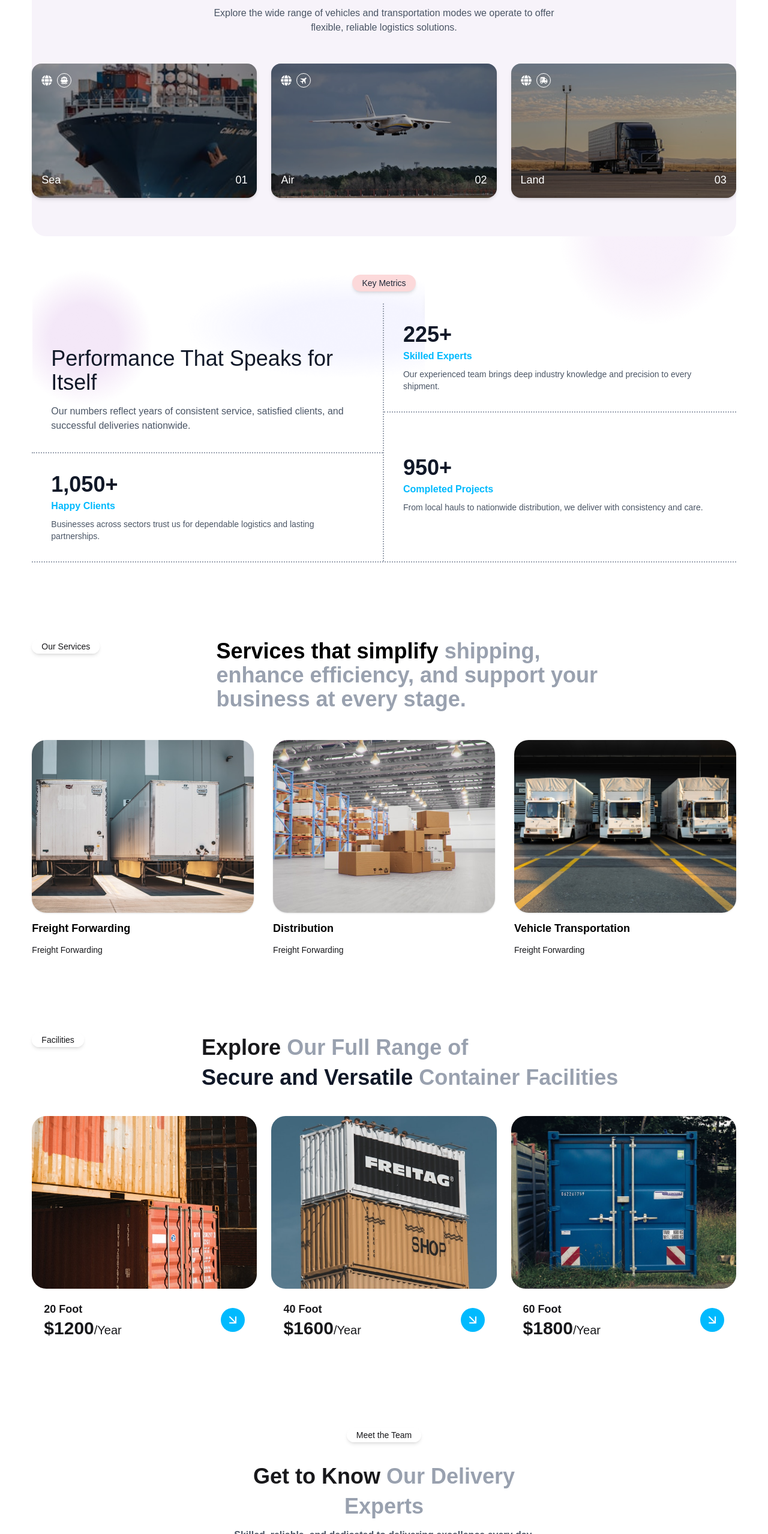
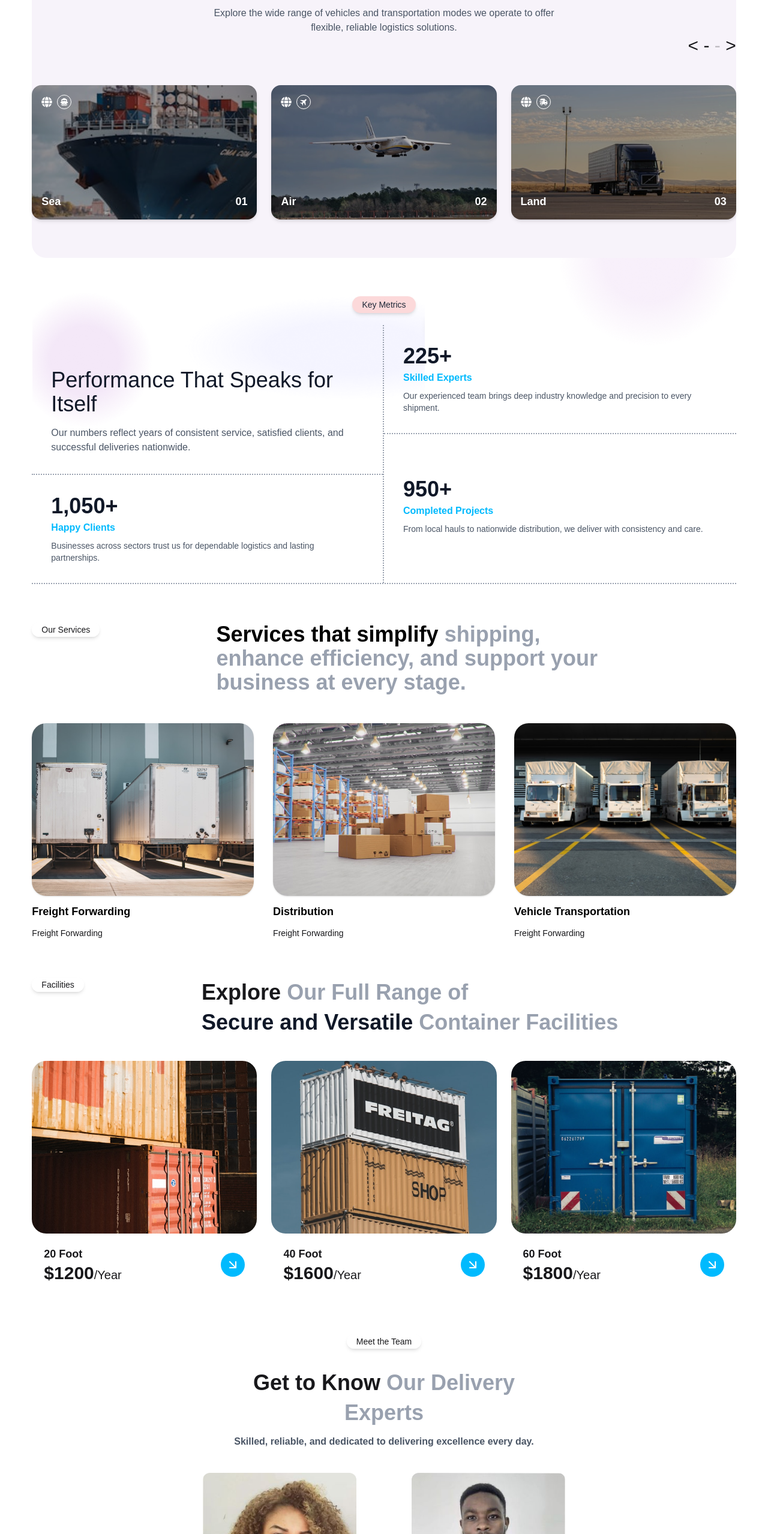
Before and after one commit to ameerhamzahd/KM-Logistics-Ltd., a React (Vite) app: page / in a window 1280 px wide. Shown: the part 1427-3985 px from the top of the page at 60% size. Built offline with nearby package versions, Linux system fonts and the light colour scheme; a web font is replaced by a local one.

Commit message:
KM-Logistics-Ltd. Bug-Fixed-01 done.

```diff
--- a/src/components/CarrierOptions/CareerOptions.jsx
+++ b/src/components/CarrierOptions/CareerOptions.jsx
@@ -1,6 +1,8 @@
+// CarrierOptions.jsx
 import React from "react";
 import { FaGlobe, FaShippingFast } from "react-icons/fa";
 import { FaShip } from "react-icons/fa6";
+import { LuArrowLeftRight } from "react-icons/lu";
 import ship from "../../assets/ship.jpg";
 import plane from "../../assets/plane.jpg";
 import truck from "../../assets/truck.jpg";
@@ -47,8 +49,12 @@ const CarrierOptions = () => {
           Explore the wide range of vehicles and transportation modes we operate to offer flexible, reliable logistics solutions.
         </p>
 
+        <div className="flex justify-end">
+        <p className="text-3xl cursor-pointer">{"< -"} <span className="opacity-25">{"-"}</span> {">"}</p>
+        </div>
+
         {/* Cards */}
-        <div className="grid grid-cols-1 md:grid-cols-2 lg:grid-cols-3 gap-6 mt-12">
+        <div className="grid grid-cols-1 sm:grid-cols-2 md:grid-cols-3 gap-6 mt-12">
           {carrierData.map((item) => (
             <div
               key={item.id}
@@ -64,10 +70,10 @@ const CarrierOptions = () => {
                 <FaGlobe />
                 {item.icon}
               </div>
-              <div className="absolute bottom-4 left-4 text-white text-lg font-medium">
+              <div className="absolute bottom-4 left-4 text-white text-lg font-semibold">
                 {item.title}
               </div>
-              <div className="absolute bottom-4 right-4 text-white text-lg font-medium">
+              <div className="absolute bottom-4 right-4 text-white text-lg font-semibold">
                 {item.number}
               </div>
             </div>
--- a/src/components/Facilities/Facilities.jsx
+++ b/src/components/Facilities/Facilities.jsx
@@ -26,7 +26,7 @@ const containerData = [
 
 const Facilities = () => {
     return (
-        <section className="py-16 px-4 lg:px-0 bg-white">
+        <section className="pb-16 px-4 lg:px-0 bg-white">
             <div className="max-w-11/12 mx-auto">
                 {/* Title */}
                 <div className="mb-10 flex flex-col lg:flex-row justify-between">
--- a/src/components/Footer/Footer.jsx
+++ b/src/components/Footer/Footer.jsx
@@ -45,16 +45,16 @@ const Footer = () => {
                     </div>
 
                     <div className="flex gap-4">
-                        <button className="w-10 h-10 flex items-center justify-center bg-[#0087DB] rounded-full hover:bg-[#0073b7] transition">
+                        <button className="w-10 h-10 flex items-center justify-center bg-[#0087DB]/50 rounded-full hover:bg-[#0073b7] transition">
                             <FaFacebookF className="text-white text-lg" />
                         </button>
-                        <button className="w-10 h-10 flex items-center justify-center bg-[#0087DB] rounded-full hover:bg-[#0073b7] transition">
+                        <button className="w-10 h-10 flex items-center justify-center bg-[#0087DB]/50 rounded-full hover:bg-[#0073b7] transition">
                             <FaInstagram className="text-white text-lg" />
                         </button>
-                        <button className="w-10 h-10 flex items-center justify-center bg-[#0087DB] rounded-full hover:bg-[#0073b7] transition">
+                        <button className="w-10 h-10 flex items-center justify-center bg-[#0087DB]/50 rounded-full hover:bg-[#0073b7] transition">
                             <FaLinkedinIn className="text-white text-lg" />
                         </button>
-                        <button className="w-10 h-10 flex items-center justify-center bg-[#0087DB] rounded-full hover:bg-[#0073b7] transition">
+                        <button className="w-10 h-10 flex items-center justify-center bg-[#0087DB]/50 rounded-full hover:bg-[#0073b7] transition">
                             <FaTwitter className="text-white text-lg" />
                         </button>
                     </div>
--- a/src/components/OurServices/OurServices.jsx
+++ b/src/components/OurServices/OurServices.jsx
@@ -26,7 +26,7 @@ const services = [
 
 const OurServices = () => {
   return (
-    <section className="max-w-11/12 mx-auto px-4 lg:px-0 py-16">
+    <section className="max-w-11/12 mx-auto px-4 lg:px-0 pb-16">
       {/* Tag */}
       <div className="flex flex-col lg:flex-row justify-between">
       <div className="mb-8">
--- a/src/components/Team/Team.jsx
+++ b/src/components/Team/Team.jsx
@@ -17,7 +17,7 @@ const teamMembers = [
 
 const Team = () => {
     return (
-        <section className="py-16 px-4 lg:px-0 text-center">
+        <section className="pb -16 px-4 lg:px-0 text-center">
             <div className="max-w-2xl mx-auto">
                 {/* Badge */}
                 <div className="mb-8">
```
